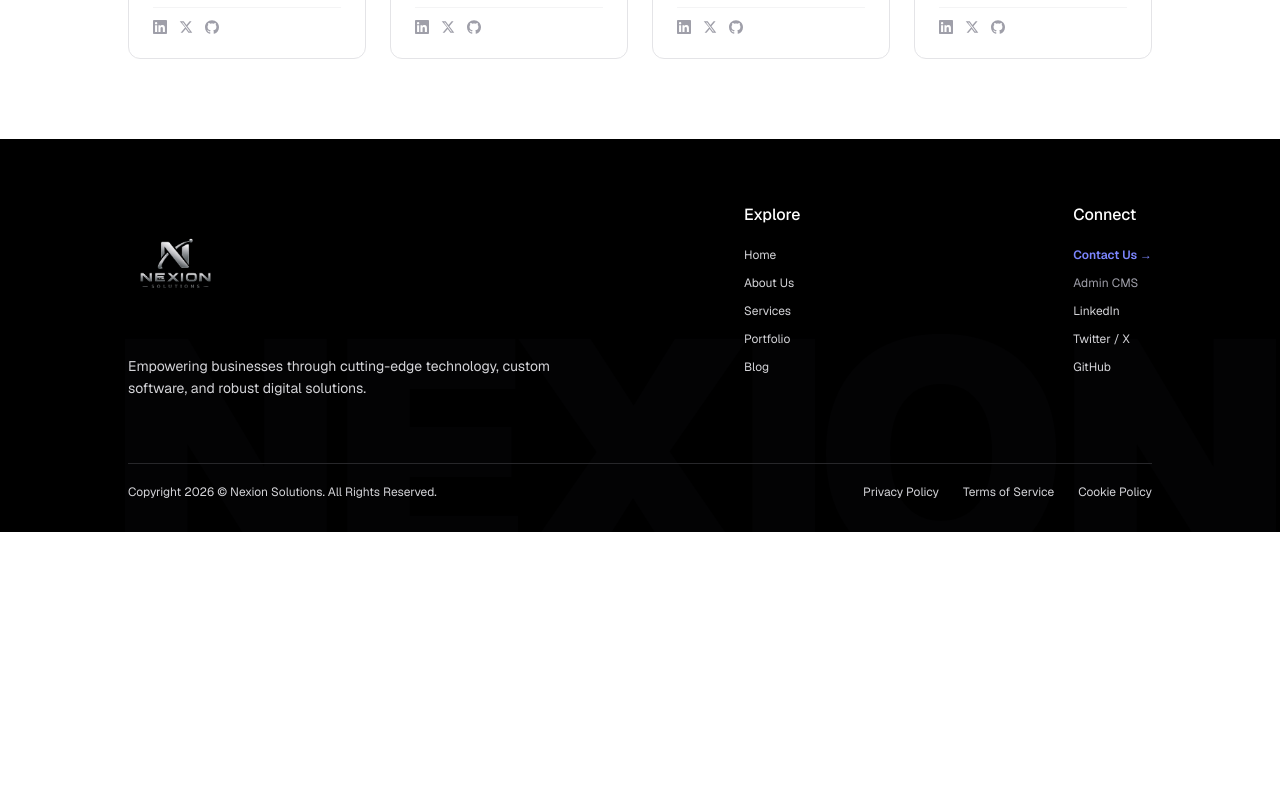
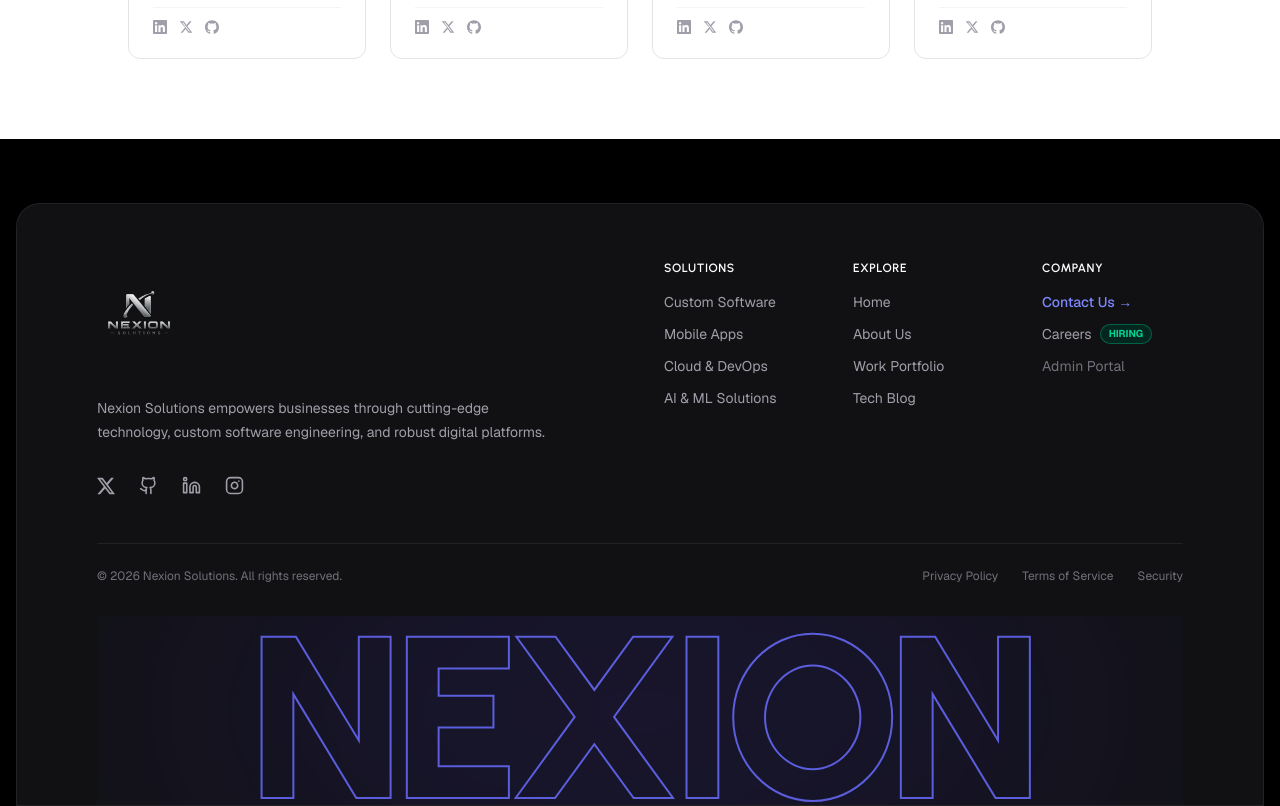
Before and after one commit to QuantoraX/nexion, a React (Vite) app in the folder client/: page / in a window 1280 px wide. Shown: the part 6360-7166 px from the top of the page. Before the commit the page ends 6892 px from the top, so only its background shows below. Built offline with nearby package versions, Linux system fonts and the light colour scheme; no server answers.

Commit message:
Redesign footer with PrebuiltUI modern layout, giant glowing NEXION brand text banner, and Nexion indigo styling tokens

```diff
--- a/client/src/components/footer.tsx
+++ b/client/src/components/footer.tsx
@@ -1,116 +1,107 @@
-import { motion } from "framer-motion";
 import { Link } from "react-router-dom";
 import logo2 from "../assets/logo2.png";
 
-const MotionLink = motion(Link);
-
 export function Footer() {
     return (
-        <footer className="bg-black text-white pt-16 pb-8 px-4 md:px-16 lg:px-24 xl:px-32 w-full overflow-hidden relative">
-            <div className="max-w-7xl mx-auto relative z-10">
-                <div className="grid grid-cols-1 lg:grid-cols-12 gap-12 lg:gap-8 pb-16">
+        <div className="bg-black pt-16 px-4 w-full overflow-hidden">
+            <footer className="bg-[#111113] border border-zinc-800/80 w-full max-w-[1380px] mx-auto text-white pt-10 lg:pt-14 px-5 sm:px-8 md:px-14 lg:px-20 rounded-t-3xl overflow-hidden relative shadow-2xl">
+                <div className="max-w-7xl mx-auto grid grid-cols-1 lg:grid-cols-6 gap-8 md:gap-12">
 
-                    {/* Left Brand Details */}
-                    <div className="lg:col-span-7 flex flex-col items-start gap-6">
-                        <Link to="/" className="select-none">
-                            <img src={logo2} alt="Nexion Solutions Logo" className="h-28 md:h-32 w-auto object-contain" />
+                    {/* Brand Column */}
+                    <div className="lg:col-span-3 space-y-6">
+                        <Link to="/" className="block select-none">
+                            <img src={logo2} alt="Nexion Solutions" className="h-24 md:h-28 w-auto object-contain" />
                         </Link>
-                        <p className="text-zinc-300 text-sm/5.5 max-w-md">
-                            Empowering businesses through cutting-edge technology, custom software, and robust digital solutions.
+                        <p className="text-sm/6 text-zinc-400 max-w-md">
+                            Nexion Solutions empowers businesses through cutting-edge technology, custom software engineering, and robust digital platforms.
                         </p>
+
+                        {/* Social Icons */}
+                        <div className="flex gap-5 md:gap-6 items-center pt-2">
+                            {/* X (Twitter) */}
+                            <a href="https://twitter.com" target="_blank" rel="noreferrer" className="text-zinc-400 hover:text-white transition-colors" title="Twitter / X">
+                                <svg width="18" height="18" viewBox="0 0 24 24" fill="currentColor" xmlns="http://www.w3.org/2000/svg">
+                                    <path d="M18.901 1.153h3.68l-8.04 9.19L24 22.846h-7.406l-5.8-7.584-6.638 7.584H.474l8.6-9.83L0 1.154h7.594l5.243 6.932ZM17.61 20.644h2.039L6.486 3.24H4.298Z" />
+                                </svg>
+                            </a>
+                            {/* Github */}
+                            <a href="https://github.com/QuantoraX/nexion" target="_blank" rel="noreferrer" className="text-zinc-400 hover:text-white transition-colors" title="GitHub">
+                                <svg xmlns="http://www.w3.org/2000/svg" width="19" height="19" viewBox="0 0 24 24" fill="none" stroke="currentColor" strokeWidth="2" strokeLinecap="round" strokeLinejoin="round">
+                                    <path d="M15 22v-4a4.8 4.8 0 0 0-1-3.5c3 0 6-2 6-5.5.08-1.25-.27-2.48-1-3.5.28-1.15.28-2.35 0-3.5 0 0-1 0-3 1.5-2.64-.5-5.36-.5-8 0C6 2 5 2 5 2c-.3 1.15-.3 2.35 0 3.5A5.403 5.403 0 0 0 4 9c0 3.5 3 5.5 6 5.5-.39.49-.68 1.05-.85 1.65-.17.6-.22 1.23-.15 1.85v4"/><path d="M9 18c-4.51 2-5-2-7-2"/>
+                                </svg>
+                            </a>
+                            {/* Linkedin */}
+                            <a href="https://linkedin.com" target="_blank" rel="noreferrer" className="text-zinc-400 hover:text-white transition-colors" title="LinkedIn">
+                                <svg xmlns="http://www.w3.org/2000/svg" width="19" height="19" viewBox="0 0 24 24" fill="none" stroke="currentColor" strokeWidth="2" strokeLinecap="round" strokeLinejoin="round">
+                                    <path d="M16 8a6 6 0 0 1 6 6v7h-4v-7a2 2 0 0 0-2-2 2 2 0 0 0-2 2v7h-4v-7a6 6 0 0 1 6-6z"/><rect width="4" height="12" x="2" y="9"/><circle cx="4" cy="4" r="2"/>
+                                </svg>
+                            </a>
+                            {/* Instagram */}
+                            <a href="https://instagram.com" target="_blank" rel="noreferrer" className="text-zinc-400 hover:text-white transition-colors" title="Instagram">
+                                <svg xmlns="http://www.w3.org/2000/svg" width="19" height="19" viewBox="0 0 24 24" fill="none" stroke="currentColor" strokeWidth="2" strokeLinecap="round" strokeLinejoin="round">
+                                    <rect width="20" height="20" x="2" y="2" rx="5" ry="5"/><path d="M16 11.37A4 4 0 1 1 12.63 8 4 4 0 0 1 16 11.37z"/><line x1="17.5" x2="17.51" y1="6.5" y2="6.5"/>
+                                </svg>
+                            </a>
+                        </div>
                     </div>
 
-                    {/* Right Link Columns */}
-                    <div className="lg:col-span-5 flex justify-between gap-8 flex-wrap">
-                        {/* Explore */}
-                        <div className="flex flex-col gap-5">
-                            <span className="text-white font-medium">Explore</span>
-                            <div className="flex flex-col gap-3 text-xs text-zinc-300">
-                                <MotionLink to="/" className="hover:text-white transition-colors duration-200"
-                                    initial={{ y: 20, opacity: 0 }}
-                                    whileInView={{ y: 0, opacity: 1 }}
-                                    viewport={{ once: true }}
-                                >
-                                    Home
-                                </MotionLink>
-                                <MotionLink to="/about" className="hover:text-white transition-colors duration-200"
-                                    initial={{ y: 20, opacity: 0 }}
-                                    whileInView={{ y: 0, opacity: 1 }}
-                                    viewport={{ once: true }}
-                                >
-                                    About Us
-                                </MotionLink>
-                                <MotionLink to="/services" className="hover:text-white transition-colors duration-200"
-                                    initial={{ y: 20, opacity: 0 }}
-                                    whileInView={{ y: 0, opacity: 1 }}
-                                    viewport={{ once: true }}
-                                >
-                                    Services
-                                </MotionLink>
-                                <MotionLink to="/portfolio" className="hover:text-white transition-colors duration-200"
-                                    initial={{ y: 20, opacity: 0 }}
-                                    whileInView={{ y: 0, opacity: 1 }}
-                                    viewport={{ once: true }}
-                                >
-                                    Portfolio
-                                </MotionLink>
-                                <MotionLink to="/blog" className="hover:text-white transition-colors duration-200"
-                                    initial={{ y: 20, opacity: 0 }}
-                                    whileInView={{ y: 0, opacity: 1 }}
-                                    viewport={{ once: true }}
-                                >
-                                    Blog
-                                </MotionLink>
-                            </div>
+                    {/* Navigation Columns */}
+                    <div className="lg:col-span-3 grid grid-cols-2 sm:grid-cols-3 gap-8 md:gap-12 items-start">
+                        {/* Solutions */}
+                        <div>
+                            <h3 className="font-semibold text-sm mb-4 text-white tracking-wider uppercase text-xs">Solutions</h3>
+                            <ul className="space-y-3 text-sm text-zinc-400">
+                                <li><Link to="/services" className="hover:text-white transition-colors">Custom Software</Link></li>
+                                <li><Link to="/services" className="hover:text-white transition-colors">Mobile Apps</Link></li>
+                                <li><Link to="/services" className="hover:text-white transition-colors">Cloud & DevOps</Link></li>
+                                <li><Link to="/services" className="hover:text-white transition-colors">AI & ML Solutions</Link></li>
+                            </ul>
+                        </div>
+
+                        {/* Navigation */}
+                        <div>
+                            <h3 className="font-semibold text-sm mb-4 text-white tracking-wider uppercase text-xs">Explore</h3>
+                            <ul className="space-y-3 text-sm text-zinc-400">
+                                <li><Link to="/" className="hover:text-white transition-colors">Home</Link></li>
+                                <li><Link to="/about" className="hover:text-white transition-colors">About Us</Link></li>
+                                <li><Link to="/portfolio" className="hover:text-white transition-colors">Work Portfolio</Link></li>
+                                <li><Link to="/blog" className="hover:text-white transition-colors">Tech Blog</Link></li>
+                            </ul>
                         </div>
 
                         {/* Company & Support */}
-                        <div className="flex flex-col gap-5">
-                            <span className="text-white font-medium">Connect</span>
-                            <div className="flex flex-col gap-3 text-xs text-zinc-300">
-                                <MotionLink to="/contact" className="hover:text-white transition-colors duration-200 font-semibold text-indigo-400"
-                                    initial={{ y: 20, opacity: 0 }}
-                                    whileInView={{ y: 0, opacity: 1 }}
-                                    viewport={{ once: true }}
-                                >
-                                    Contact Us →
-                                </MotionLink>
-                                <MotionLink to="/cms_dash" className="hover:text-white transition-colors duration-200 text-zinc-400"
-                                    initial={{ y: 20, opacity: 0 }}
-                                    whileInView={{ y: 0, opacity: 1 }}
-                                    viewport={{ once: true }}
-                                >
-                                    Admin CMS
-                                </MotionLink>
-                                <a href="https://linkedin.com" target="_blank" rel="noreferrer" className="hover:text-white transition-colors duration-200">
-                                    LinkedIn
-                                </a>
-                                <a href="https://twitter.com" target="_blank" rel="noreferrer" className="hover:text-white transition-colors duration-200">
-                                    Twitter / X
-                                </a>
-                                <a href="https://github.com" target="_blank" rel="noreferrer" className="hover:text-white transition-colors duration-200">
-                                    GitHub
-                                </a>
-                            </div>
+                        <div className="col-span-2 sm:col-span-1">
+                            <h3 className="font-semibold text-sm mb-4 text-white tracking-wider uppercase text-xs">Company</h3>
+                            <ul className="space-y-3 text-sm text-zinc-400">
+                                <li><Link to="/contact" className="text-indigo-400 font-medium hover:text-indigo-300 transition-colors flex items-center gap-1">Contact Us →</Link></li>
+                                <li className="flex items-center gap-2">
+                                    <Link to="/about" className="hover:text-white transition-colors">Careers</Link>
+                                    <span className="text-[10px] font-bold px-2 py-0.5 rounded-full bg-emerald-950/80 border border-emerald-500/40 text-emerald-400">HIRING</span>
+                                </li>
+                                <li><Link to="/cms_dash" className="hover:text-white transition-colors text-zinc-500">Admin Portal</Link></li>
+                            </ul>
                         </div>
                     </div>
                 </div>
 
-                <div className="w-full h-px bg-zinc-800"></div>
-                <div className="flex flex-col sm:flex-row justify-between items-center gap-4 pt-5 text-xs text-zinc-300">
-                    <p>Copyright 2026 © Nexion Solutions. All Rights Reserved.</p>
-                    <div className="flex items-center gap-6">
-                        <a href="#" className="hover:text-white transition-colors duration-200">Privacy Policy</a>
-                        <a href="#" className="hover:text-white transition-colors duration-200">Terms of Service</a>
-                        <a href="#" className="hover:text-white transition-colors duration-200">Cookie Policy</a>
+                {/* Bottom Copyright Divider */}
+                <div className="max-w-7xl mx-auto mt-12 pt-6 border-t border-zinc-800/80 flex flex-col sm:flex-row justify-between items-center gap-3">
+                    <p className="text-zinc-500 text-xs">© 2026 Nexion Solutions. All rights reserved.</p>
+                    <div className="flex items-center gap-6 text-xs text-zinc-500">
+                        <Link to="/contact" className="hover:text-zinc-300 transition-colors">Privacy Policy</Link>
+                        <Link to="/contact" className="hover:text-zinc-300 transition-colors">Terms of Service</Link>
+                        <Link to="/contact" className="hover:text-zinc-300 transition-colors">Security</Link>
                     </div>
                 </div>
-            </div>
 
-            {/* Watermark Big Text */}
-            <div className="absolute bottom-0 right-0 translate-y-1/4 select-none pointer-events-none text-zinc-900/15 font-black text-[6rem] sm:text-[10rem] md:text-[14rem] lg:text-[20rem] leading-none tracking-tighter uppercase font-sans z-0">
-                NEXION
-            </div>
-        </footer>
+                {/* Big Glow Brand Banner */}
+                <div className="relative mt-8 select-none pointer-events-none overflow-hidden">
+                    <div className="absolute inset-x-0 bottom-0 mx-auto w-full max-w-4xl h-full max-h-64 bg-indigo-600/30 rounded-full blur-[160px] pointer-events-none" />
+                    <h3 className="text-center font-extrabold leading-[0.75] text-transparent text-[clamp(4rem,18vw,16rem)] [-webkit-text-stroke:1.5px_#4f46e5] md:[-webkit-text-stroke:2px_#6366f1] mt-4 tracking-tighter uppercase opacity-90">
+                        NEXION
+                    </h3>
+                </div>
+            </footer>
+        </div>
     );
 }
```
